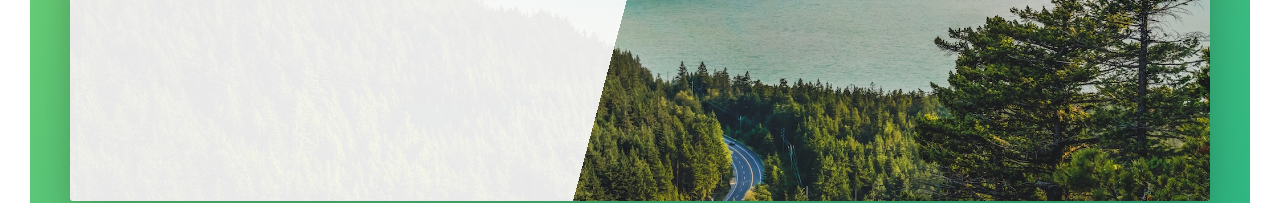
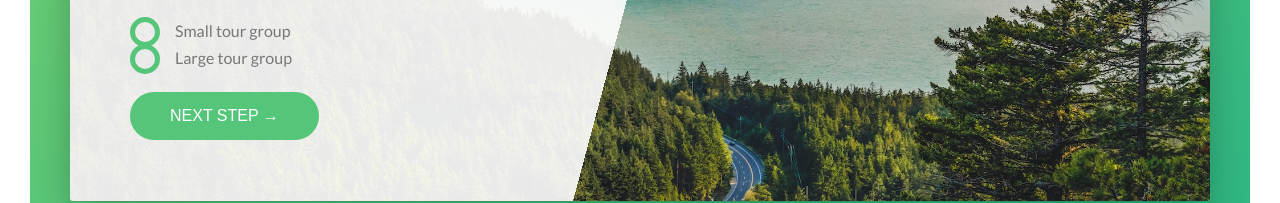
Before and after one commit to cantidosan/Natours, a website: page index.html in a window 1280 px wide. Shown: the part 5226-5429 px from the top of the page. Drawn offline with Linux system fonts and the light colour scheme.

Commit message:
complete booking section

```diff
--- a/index.html
+++ b/index.html
@@ -309,10 +309,29 @@
 
                             <div class="form__group">
                                 <input type="email" class="form__input" placeholder="Email address" id="email" required>
-                                <div></div>
+
                                 <label for="email" class="form__label">Email address</label>
                             </div>
+                            <div class="form__group">
+                                <div class="form_radio-group">
+                                    <input type="radio" class="form__radio-input" id="small" name="size">
+                                    <label for="small" class="form__radio-label">
+                                        <span class="form__radio-button"></span>
+                                        Small tour group
+                                    </label>
+                                </div>
+                                <div class="form__radio-group">
+                                    <input type="radio" class="form__radio-input" id="large" name="size">
+                                    <label for="large" class="form__radio-label">
+                                        <span class="form__radio-button"></span>
+                                        Large tour group
 
+                                    </label>
+                                </div>
+                            </div>
+                            <div class="form__group">
+                                <button class="btn btn--green">Next step &rarr;</button>
+                            </div>
                         </form>
 
                     </div>
--- a/sass/components/_button.scss
+++ b/sass/components/_button.scss
@@ -1,5 +1,5 @@
 .btn {
-
+    &,
     &:link,
     &:visited {
 
@@ -12,6 +12,9 @@
         position: relative;
         font-size:$default-font-size;
 
+        //Change for the<button> element
+        border:none;
+        cursor:pointer;
     }
         &:hover {
             transform:translateY(-3px);
@@ -23,7 +26,9 @@
 
             }
         }
-        &:active {
+        &:active,
+        &:focus {
+            outline:none;
             transform:translateY(-1px);
             box-shadow: 0 .5rem 1rem rgba($color-black,0.2);
         }
--- a/sass/components/_form.scss
+++ b/sass/components/_form.scss
@@ -17,6 +17,7 @@
         border-bottom: 3px solid transparent;
         width: 90%;
         display: block;
+        transition: all .3s;
 
         &:focus {
             outline:none;
@@ -58,4 +59,62 @@
 
 
     }
+    &__radio-group {
+        width:48%;
+        display:inline-block;
+
+    }
+    &__radio-input {
+        display:none;
+
+    }
+
+    &__radio-label {
+        font-size:$default-font-size;
+        cursor: pointer;
+        position: relative;
+        padding-left:4.5rem;
+    }
+
+    &__radio-button {
+
+
+        height: 3rem;
+        width:3rem;
+        border:5px solid $color-primary;
+        border-radius: 50%;
+        display:inline-block;
+        position: absolute;
+        left:0;
+        top: -0.4rem;
+
+        &::after {
+            content:"";
+            display:block;
+            height:1.3rem;
+            width:1rem;
+            border-radius:50%;
+            position:absolute;
+            top:50%;
+            left:50%;
+            transform:translate(-50%,-50%);
+            background-color: $color-primary;
+            opacity: 0;
+            transition: opacity .2s;
+
+
+
+
+
+        }
+
+    }
+    &__radio-input:checked ~ &__radio-label &__radio-button::after {
+
+        opacity:1;
+
+    }
+
+
+
 }
```
Also changed, not shown: sass/main.css, 1 other file.
